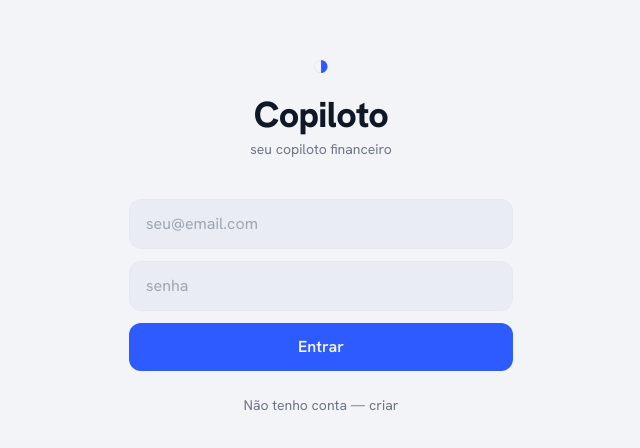
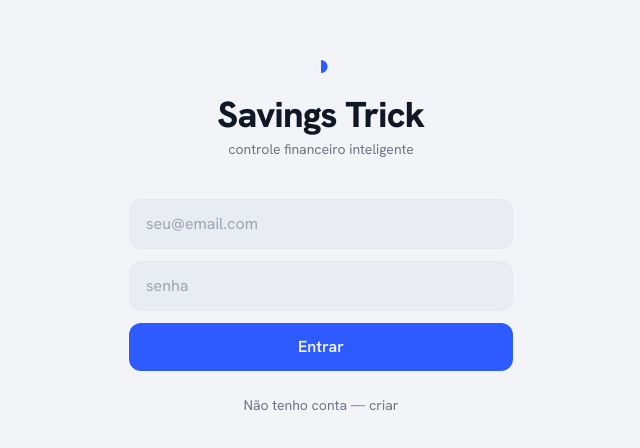
Before and after one commit to Jovenscript/copiloto-financeiro, a React (Vite) app: page / in a window 1280 px wide. Shown: the part 168-616 px from the top of the page, without its empty margins (319-959 px from the left). Built offline with nearby package versions, Linux system fonts and the light colour scheme; no server answers.

Commit message:
Add files via upload

```diff
--- a/capacitor.config.json
+++ b/capacitor.config.json
@@ -1,6 +1,6 @@
 {
   "appId": "com.marlon.copiloto",
-  "appName": "Copiloto",
+  "appName": "Savings Trick",
   "webDir": "dist",
   "plugins": {
     "LocalNotifications": {
--- a/index.html
+++ b/index.html
@@ -4,7 +4,7 @@
     <meta charset="UTF-8" />
     <meta name="viewport" content="width=device-width, initial-scale=1.0, viewport-fit=cover" />
     <meta name="theme-color" content="#14110e" />
-    <title>Copiloto Financeiro</title>
+    <title>Savings Trick</title>
   </head>
   <body>
     <div id="root"></div>
--- a/src/components/Avisos.jsx
+++ b/src/components/Avisos.jsx
@@ -30,7 +30,7 @@ export default function Avisos() {
     const hoje = new Date().toISOString().slice(0, 10);
     try {
       if (localStorage.getItem('aviso_notificado') === hoje) return;
-      new Notification('Copiloto Financeiro', { body: `${altos[0].titulo} — ${altos[0].texto}` });
+      new Notification('Savings Trick', { body: `${altos[0].titulo} — ${altos[0].texto}` });
       localStorage.setItem('aviso_notificado', hoje);
     } catch (e) {}
   }, [avisos.length, permissao]);
--- a/src/components/Backup.jsx
+++ b/src/components/Backup.jsx
@@ -73,7 +73,7 @@ export default function Backup() {
       }
       setMsg(`✅ Importados ${total} itens.`);
     } catch (err) {
-      setMsg('❌ Arquivo inválido. É um backup .json do Copiloto?');
+      setMsg('❌ Arquivo inválido. É um backup .json do Savings Trick?');
     } finally {
       setImportando(false); e.target.value = '';
     }
--- a/src/components/Extrato.jsx
+++ b/src/components/Extrato.jsx
@@ -47,7 +47,7 @@ export default function Extrato() {
 
       {/* Cabeçalho só visível na impressão/PDF */}
       <div className="hidden print:block mb-2">
-        <p className="text-lg font-bold">Extrato — Copiloto Financeiro</p>
+        <p className="text-lg font-bold">Extrato — Savings Trick</p>
         <p className="text-sm text-muted">Últimos {dias} dias · gerado em {new Date().toLocaleDateString('pt-BR')}</p>
       </div>
 
--- a/src/components/Layout.jsx
+++ b/src/components/Layout.jsx
@@ -39,8 +39,8 @@ export default function Layout({ children }) {
             </svg>
           </span>
           <div>
-            <p className="font-num text-base font-bold leading-none text-cream">Copiloto</p>
-            <p className="text-muted text-[0.65rem] mt-0.5">Financeiro</p>
+            <p className="font-num text-base font-bold leading-none text-cream">Savings Trick</p>
+            <p className="text-muted text-[0.65rem] mt-0.5">controle inteligente</p>
           </div>
         </div>
         <nav className="flex flex-col gap-0.5">
--- a/src/components/Onboarding.jsx
+++ b/src/components/Onboarding.jsx
@@ -2,7 +2,7 @@ import { useState } from 'react';
 import { motion, AnimatePresence } from 'motion/react';
 
 const PASSOS = [
-  { icone: '👋', titulo: 'Bem-vindo ao Copiloto', txt: 'Seu assistente de finanças e rotina num lugar só. Bora num tour de 30 segundos.' },
+  { icone: '👋', titulo: 'Bem-vindo ao Savings Trick', txt: 'Seu assistente de finanças e rotina num lugar só. Bora num tour de 30 segundos.' },
   { icone: '🧭', titulo: '5 áreas, sem bagunça', txt: '🏠 Início: sua situação em segundos · 💰 Finanças: o dinheiro · 📅 Agenda: compromissos e contas · 🤖 IA: em breve · ⚙️ Perfil: você e backup.' },
   { icone: '🔴', titulo: 'Nunca mais esqueça uma conta', txt: 'Contas a vencer aparecem no topo e te cobram até você marcar Pago, Adiar ou Ignorar.' },
   { icone: '🚀', titulo: 'Pronto pra começar', txt: 'Dica: vá em Finanças → Lançar pra importar sua planilha ou registrar o primeiro gasto.' },
--- a/src/config.js
+++ b/src/config.js
@@ -1,6 +1,6 @@
 // Configurações globais do app. Quer renomear? É aqui, num lugar só.
-export const APP_NAME = 'Copiloto';
-export const APP_TAGLINE = 'seu copiloto financeiro';
+export const APP_NAME = 'Savings Trick';
+export const APP_TAGLINE = 'controle financeiro inteligente';
 
 // Moeda / locale
 export const LOCALE = 'pt-BR';
--- a/src/core/googleAgenda.js
+++ b/src/core/googleAgenda.js
@@ -18,7 +18,7 @@ export function linkGoogleAgenda({ descricao, valor, diaVencimento }) {
   const fim = new Date(venc.getTime() + 30 * 60000);
 
   const text = encodeURIComponent(`💰 ${descricao} — ${brl(valor)}`);
-  const details = encodeURIComponent('Conta a pagar · lembrete do Copiloto Financeiro');
+  const details = encodeURIComponent('Conta a pagar · lembrete do Savings Trick');
   const dates = `${fmtData(venc)}/${fmtData(fim)}`;
   const recur = encodeURIComponent('RRULE:FREQ=MONTHLY'); // repete todo mês
 
@@ -41,6 +41,6 @@ export function linkGoogleAgendaEvento({ titulo, data, hora, nota }) {
     dates = `${y}${pad(m)}${pad(d)}/${nx.getFullYear()}${pad(nx.getMonth() + 1)}${pad(nx.getDate())}`;
   }
   const text = encodeURIComponent(titulo || 'Compromisso');
-  const details = encodeURIComponent(nota || 'Compromisso · Copiloto Financeiro');
+  const details = encodeURIComponent(nota || 'Compromisso · Savings Trick');
   return `https://calendar.google.com/calendar/render?action=TEMPLATE&text=${text}&dates=${dates}&details=${details}`;
 }
--- a/src/native/notificacoes.js
+++ b/src/native/notificacoes.js
@@ -52,7 +52,7 @@ export async function testarNotificacao() {
     await LocalNotifications.schedule({
       notifications: [{
         id: 999999,
-        title: '🔔 Teste — Copiloto Financeiro',
+        title: '🔔 Teste — Savings Trick',
         body: 'Se você tá vendo (e ouvindo/sentindo) isso, tá tudo funcionando.',
         channelId: 'vencimentos',
         smallIcon: 'ic_stat_icon',
```
Also changed, not shown: resources/icon.png, resources/splash.png, 5 other files (tests, documents, lock files or other folders).
